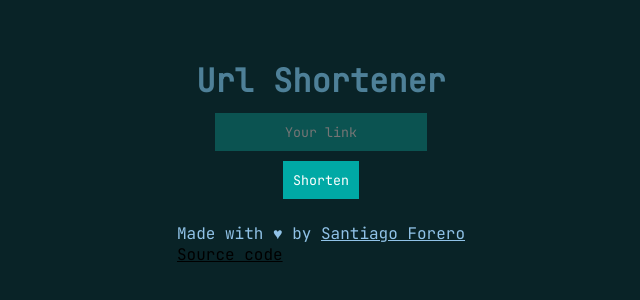
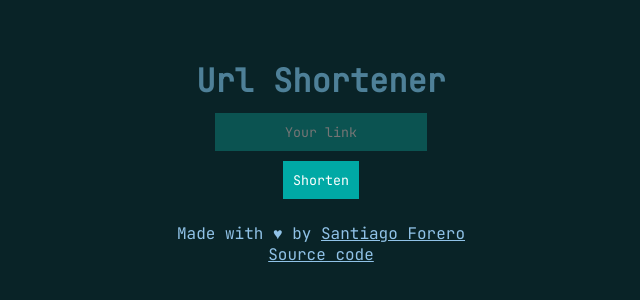
Before and after one commit to forerosantiago/url-shortener, a website: page public/index.html in a window 1280 px wide. Shown: the part 158-458 px from the top of the page, without its empty margins (319-959 px from the left). Drawn offline with Linux system fonts and the light colour scheme.

Commit message:
Update index.html

```diff
--- a/public/index.html
+++ b/public/index.html
@@ -18,6 +18,6 @@
             <script src="js/messages.js"></script>
             <footer>
                 <p>Made with &#9829; by <a href="https://github.com/forerosantiago/">Santiago Forero</p>
-                <a href="https://github.com/forerosantiago/url-shortener">Source code</a>
+                <p><a href="https://github.com/forerosantiago/url-shortener">Source code</a></p>
             </footer>
     </body>
```
